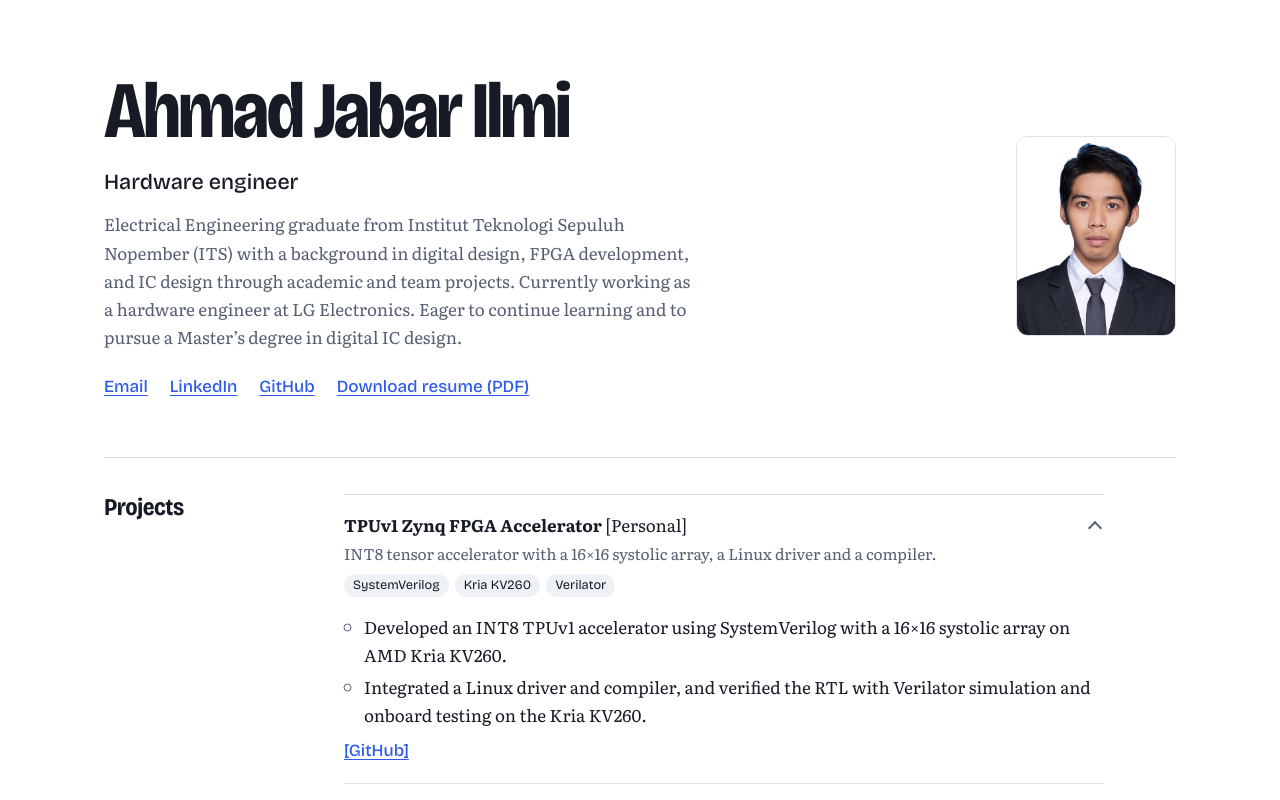
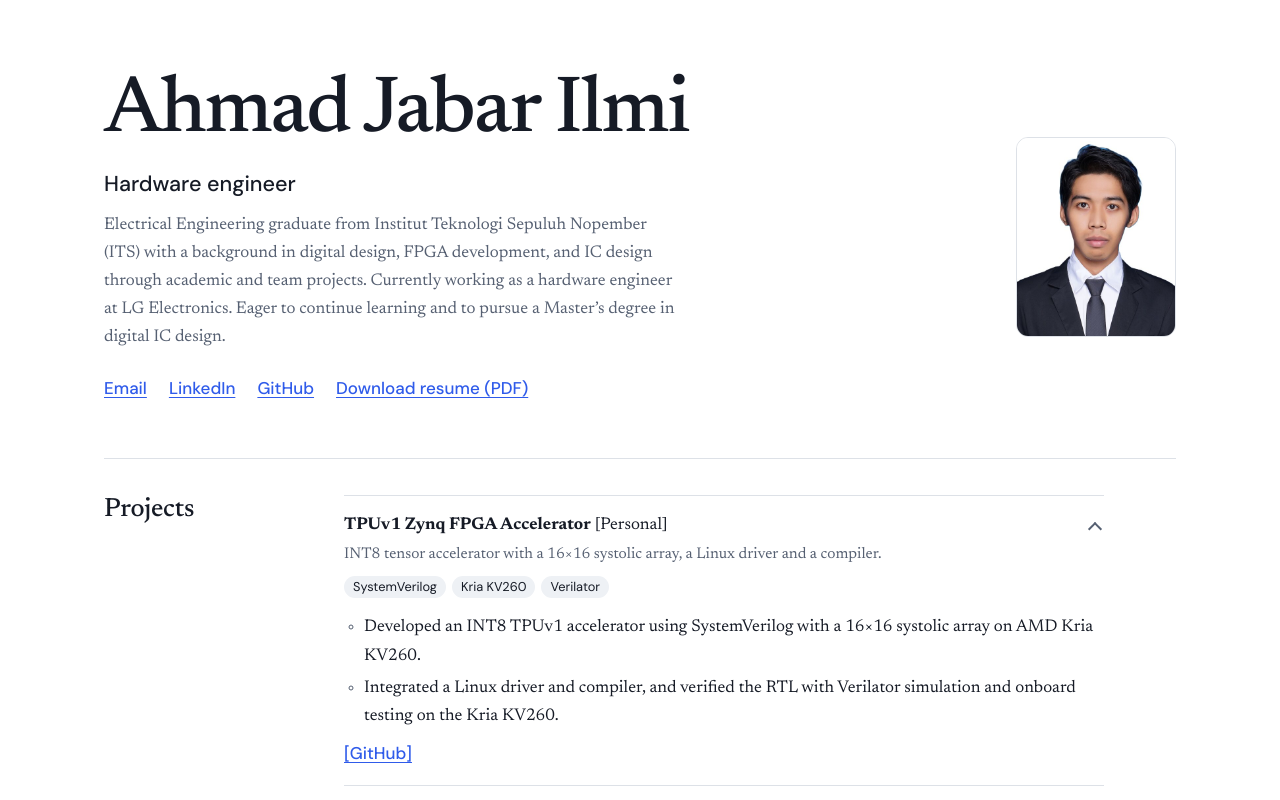
Before and after one commit to ilmiahmad/ilmiahmad.github.io, a Next.js app: page / in a window 1280 px wide. Shown: the top 800 px of the page. Built offline with nearby package versions, Linux system fonts and the light colour scheme.

Commit message:
Switch fonts to a serif and clean sans pairing

```diff
--- a/src/app/globals.css
+++ b/src/app/globals.css
@@ -10,8 +10,9 @@
   --tag-bg: #eef1f5;
 
   color-scheme: light;
-  --font-display: "Bricolage Grotesque", system-ui, sans-serif;
-  --font-body: "Literata", Georgia, serif;
+  --font-display: var(--font-serif), "Newsreader", Georgia, serif;
+  --font-body: var(--font-serif), "Newsreader", Georgia, serif;
+  --font-ui: var(--font-ui-face), "DM Sans", system-ui, sans-serif;
 }
 
 * { box-sizing: border-box; }
@@ -71,20 +72,19 @@ a:hover { color: var(--poly); }
 
 h1, h2 {
   font-family: var(--font-display);
-  font-variation-settings: "wdth" 85;
 }
 
 h1 {
   margin: 0;
   font-size: clamp(2.8rem, 7vw, 5rem);
-  font-weight: 700;
-  line-height: 0.98;
-  letter-spacing: -0.035em;
+  font-weight: 500;
+  line-height: 1;
+  letter-spacing: -0.025em;
 }
 
 .headline {
   margin: 18px 0 0;
-  font-family: var(--font-display);
+  font-family: var(--font-ui);
   font-size: 1.35rem;
   line-height: 1.3;
   font-weight: 500;
@@ -101,7 +101,7 @@ h1 {
   flex-wrap: wrap;
   gap: 8px 22px;
   margin: 22px 0 0;
-  font-family: var(--font-display);
+  font-family: var(--font-ui);
   font-weight: 500;
 }
 
@@ -126,9 +126,9 @@ main {
   position: sticky;
   top: 24px;
   margin: 0;
-  font-size: 1.5rem;
-  font-weight: 650;
-  letter-spacing: -0.02em;
+  font-size: 1.65rem;
+  font-weight: 500;
+  letter-spacing: -0.01em;
   line-height: 1.15;
 }
 
@@ -152,7 +152,7 @@ main {
 .entry-title { margin: 0; }
 .role {
   margin: 0;
-  font-family: var(--font-display);
+  font-family: var(--font-ui);
   font-weight: 600;
   color: var(--diffusion);
 }
@@ -161,7 +161,7 @@ li { margin-bottom: 4px; }
 li::marker { color: var(--muted); }
 
 /* ---------- Experience timeline ---------- */
-.timeline { margin: 0 0 32px; font-family: var(--font-display); font-size: 0.85rem; }
+.timeline { margin: 0 0 32px; font-family: var(--font-ui); font-size: 0.85rem; }
 .timeline-row {
   display: grid;
   grid-template-columns: 124px minmax(0, 1fr);
@@ -234,18 +234,18 @@ li::marker { color: var(--muted); }
   padding: 1px 9px;
   border-radius: 999px;
   background: var(--tag-bg);
-  font-family: var(--font-display);
+  font-family: var(--font-ui);
   font-size: 0.8rem;
   line-height: 1.6;
 }
 .project-panel { padding: 0 0 18px; }
 .project-panel ul { margin-top: 0; }
-.project-link { margin: 8px 0 0; font-family: var(--font-display); font-weight: 500; }
+.project-link { margin: 8px 0 0; font-family: var(--font-ui); font-weight: 500; }
 
 /* ---------- Skills ---------- */
 .skills { display: grid; grid-template-columns: max-content minmax(0, 1fr); gap: 8px 28px; margin: 0; }
 .skills .skill { display: contents; }
-.skills dt { font-family: var(--font-display); font-weight: 600; }
+.skills dt { font-family: var(--font-ui); font-weight: 600; }
 .skills dd { margin: 0; }
 
 footer {
--- a/src/app/layout.tsx
+++ b/src/app/layout.tsx
@@ -1,16 +1,16 @@
 import type { Metadata, Viewport } from "next";
-import { Bricolage_Grotesque, Literata } from "next/font/google";
+import { DM_Sans, Newsreader } from "next/font/google";
 import "./globals.css";
 
-const display = Bricolage_Grotesque({
+const serif = Newsreader({
   subsets: ["latin"],
-  variable: "--font-display",
+  variable: "--font-serif",
   display: "swap",
 });
 
-const body = Literata({
+const ui = DM_Sans({
   subsets: ["latin"],
-  variable: "--font-body",
+  variable: "--font-ui-face",
   display: "swap",
 });
 
@@ -34,7 +34,7 @@ export const viewport: Viewport = {
 
 export default function RootLayout({ children }: { children: React.ReactNode }) {
   return (
-    <html lang="en" className={`${display.variable} ${body.variable}`}>
+    <html lang="en" className={`${serif.variable} ${ui.variable}`}>
       <body>{children}</body>
     </html>
   );
```
